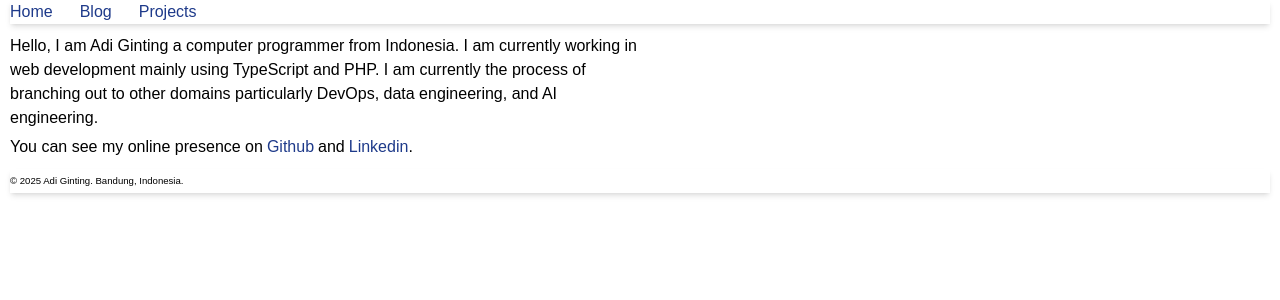
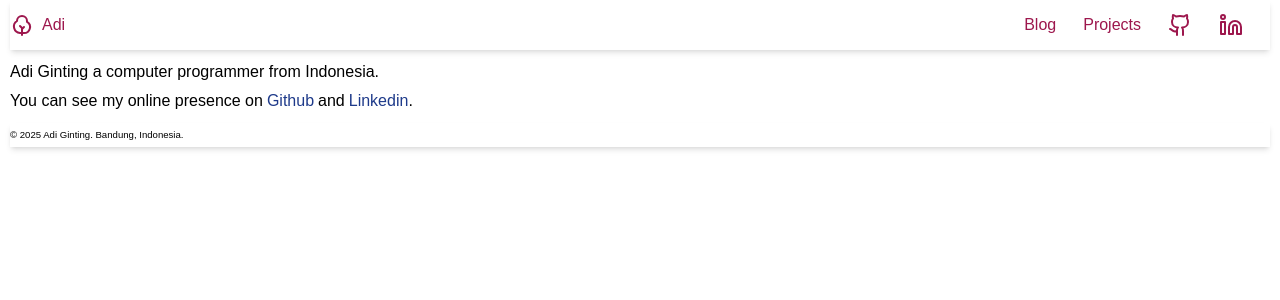
Before and after one commit to adipginting/adipginting.com, a Next.js app: page / in a window 1280 px wide. Shown: the top 300 px of the page. Built offline with nearby package versions, Linux system fonts and the light colour scheme; a web font is replaced by a local one.

Commit message:
feat: revamp navbar

```diff
--- a/package.json
+++ b/package.json
@@ -16,6 +16,7 @@
     "autoprefixer": "10.4.14",
     "eslint": "8.40.0",
     "eslint-config-next": "13.4.2",
+    "lucide-react": "^0.484.0",
     "next": "^15.1.6",
     "postcss": "8.4.23",
     "react": "^19.0.0",
--- a/src/_components/Navbar.tsx
+++ b/src/_components/Navbar.tsx
@@ -1,22 +1,45 @@
 import Link from "next/link";
+import { Github, Linkedin, Shrub } from "lucide-react";
 
 const Navbar = () => {
   return (
-    <nav className="shadow-md">
-      <ul>
+    <nav className="shadow-md h-[50px] flex justify-between ">
+      <div className="flex items-center">
+        <Link href="/" className="text-pink-800 hover:text-purple-950">
+          <div className="flex items-center gap-x-2">
+            <Shrub />
+            Adi
+          </div>
+        </Link>
+      </div>
+      <ul className="flex items-center">
         <li>
-          <Link href="/" className="text-blue-900 hover:text-blue-400">
-            Home
-          </Link>
-        </li>
-        <li>
-          <Link href="/blog" className="text-blue-900 hover:text-blue-400">
+          <Link href="/blog" className="text-pink-800 hover:text-purple-950">
             Blog
           </Link>
         </li>
         <li>
-          <Link href="/projects" className="text-blue-900 hover:text-blue-400">
+          <Link
+            href="/projects"
+            className="text-pink-800 hover:text-purple-950"
+          >
             Projects
+          </Link>
+        </li>
+        <li>
+          <Link
+            href="https://www.github.com/adipginting"
+            className="text-pink-800 hover:text-purple-950"
+          >
+            <Github />
+          </Link>
+        </li>
+        <li>
+          <Link
+            href="https://www.linkedin.com/in/adipginting"
+            className="text-pink-800 hover:text-purple-950"
+          >
+            <Linkedin />
           </Link>
         </li>
       </ul>
--- a/src/app/page.tsx
+++ b/src/app/page.tsx
@@ -5,10 +5,7 @@ export default function Home() {
     <main>
       <article className="left">
         <p>
-          Hello, I am Adi Ginting a computer programmer from Indonesia. I am
-          currently working in web development mainly using TypeScript and PHP.
-          I am currently the process of branching out to other domains
-          particularly DevOps, data engineering, and AI engineering.
+          Adi Ginting a computer programmer from Indonesia.
         </p>
 
         <p>
```
Also changed, not shown: 1 other file (tests, documents, lock files or other folders).
